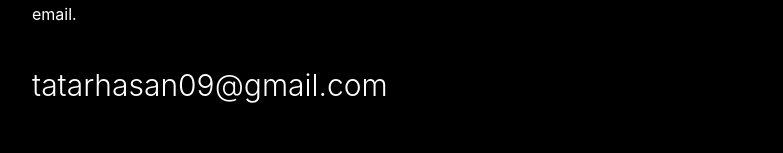
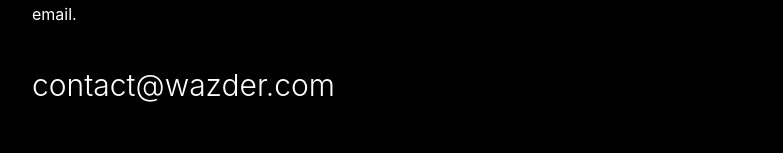
Before and after one commit to wazder/wazder-web, an Astro site: page / in a window 1280 px wide. Shown: the part 4821-4974 px from the top of the page, without its empty margins (224-1007 px from the left). Built offline with nearby package versions, Linux system fonts and the light colour scheme; Astro itself is replaced by a stand-in of ours.

Commit message:
chore: switch contact email to contact@wazder.com

```diff
--- a/src/components/Contact.astro
+++ b/src/components/Contact.astro
@@ -1,5 +1,5 @@
 ---
-const primaryEmail = 'tatarhasan09@gmail.com';
+const primaryEmail = 'contact@wazder.com';
 
 const profiles = [
   { label: 'GitHub', href: 'https://github.com/wazder', handle: '@wazder' },
```
